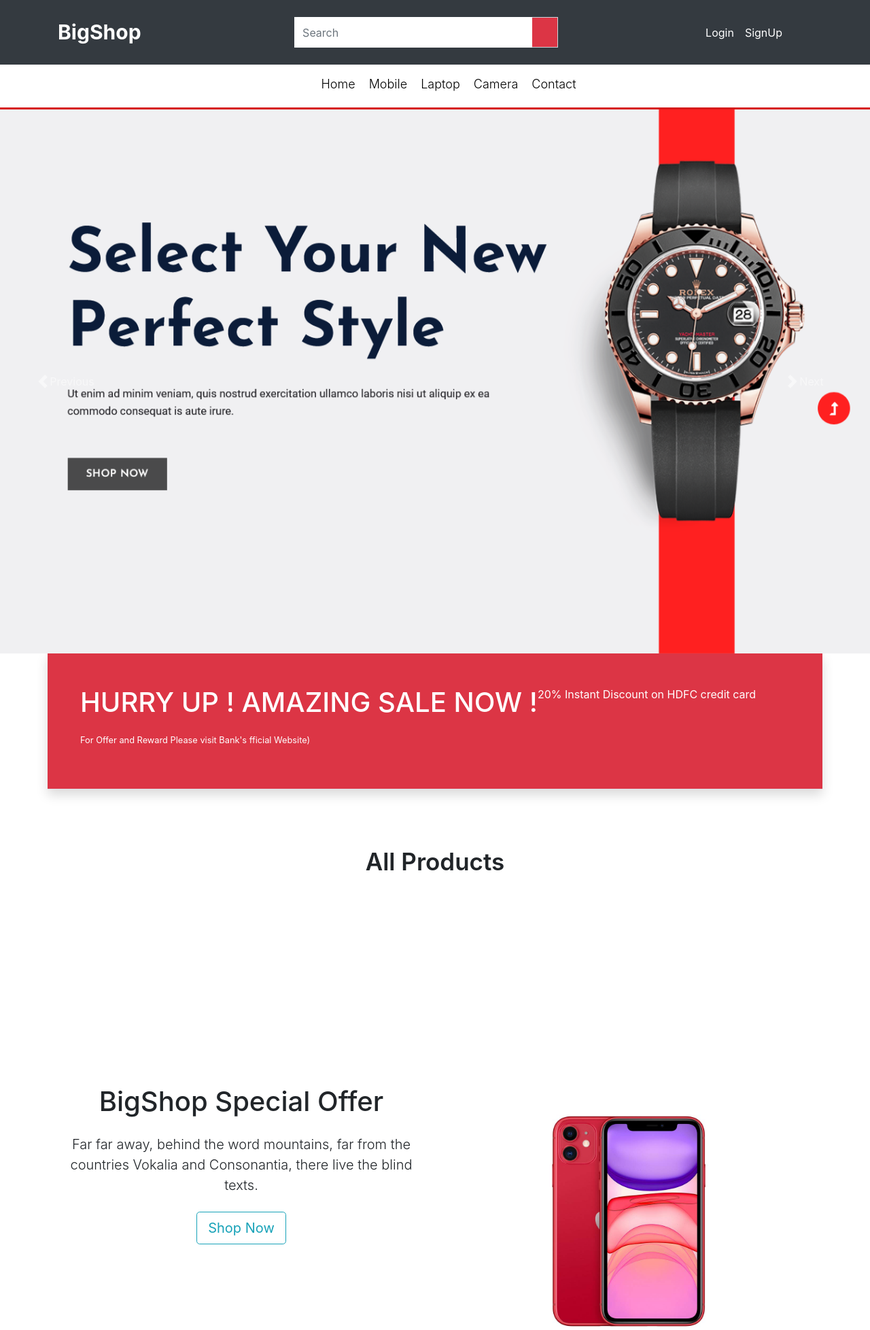
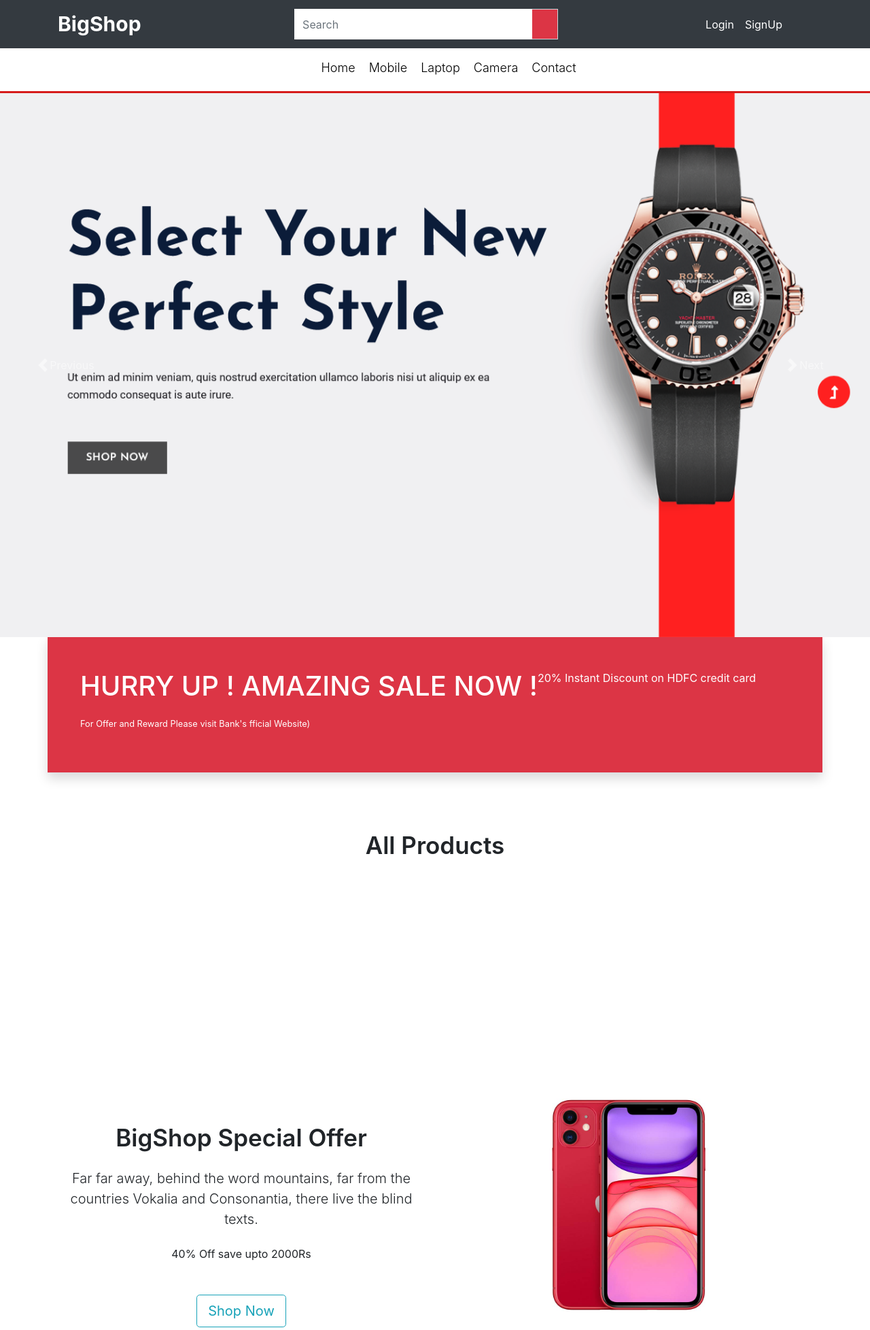
Before and after one commit to johanmasih26/E-commerce, a Django app: template app/templates/app/home.html in a window 1280 px wide. Shown: the top 1956 px of the page at 68% size. Run offline with Django 3.2, Linux system fonts and the light colour scheme; the template is opened without the code that fills it, so the values that code supplies are empty; some libraries are stand-ins or nearby versions; some web fonts are replaced.

Commit message:
navbar padding fixed

```diff
--- a/app/templates/app/base.html
+++ b/app/templates/app/base.html
@@ -25,7 +25,7 @@
 
 <body>
 
-    <nav class="navbar navbar-expand-lg  navbar-dark bg-dark m-auto" style="padding: 20px;">
+    <nav class="navbar navbar-expand-lg sticky-top  navbar-dark bg-dark m-auto" style="padding: 8px;">
         <div class="container">
             <a href="/" class="navbar-brand bigshop">BigShop</a>
 
@@ -80,7 +80,7 @@
         </div>
 
     </nav>
-    <nav class="second-nav navbar-light">
+    <nav class="second-nav navbar-light ">
         <ul class="d-flex justify-content-center">
             <li class="active">
                 <a href="/">Home</a>
--- a/app/templates/app/home.html
+++ b/app/templates/app/home.html
@@ -108,8 +108,9 @@
     <div class="container py-5 ">
         <div class="row ">
             <div class=" col-md-6 text-center ">
-                <h1 class="mb-4 ">BigShop Special Offer</h1>
+                <h1 class="mb-4 all_product_h1">BigShop Special Offer</h1>
                 <p class="lead ">Far far away, behind the word mountains, far from the countries Vokalia and Consonantia, there live the blind texts.</p>
+                <p class="mt-4 mb-5 ">40% Off save upto 2000Rs</p>
                 <p class="mt-4 mb-5 "><a class="btn btn-outline-info btn-lg " href="BigShop ">Shop Now</a></p>
 
 
@@ -186,7 +187,7 @@
 <!-- End Payment Info Section -->
 {% endblock main-content %} {% block footer %}
 
-<footer class="fdb-block footer-large bg-dark  text-white mt-4">
+<footer class="fdb-block footer-large   text-white mt-4">
     <div class="container">
         <div class="row align-items-top text-center text-md-left p-4">
             <div class="col-12 col-sm-6 col-md-4">
--- a/static/app/css/style.css
+++ b/static/app/css/style.css
@@ -46,6 +46,7 @@
     border-bottom: 3px solid rgb(214, 27, 27);
     margin-bottom: 0px !important;
     padding-bottom: 0px !important;
+    background-color: #fff !important;
 }
 
 .second-nav ul li {
@@ -114,3 +115,7 @@
 .card-body img {
     width: 100% !important;
 }
+
+footer {
+    background-color: #17181a !important;
+}
```
